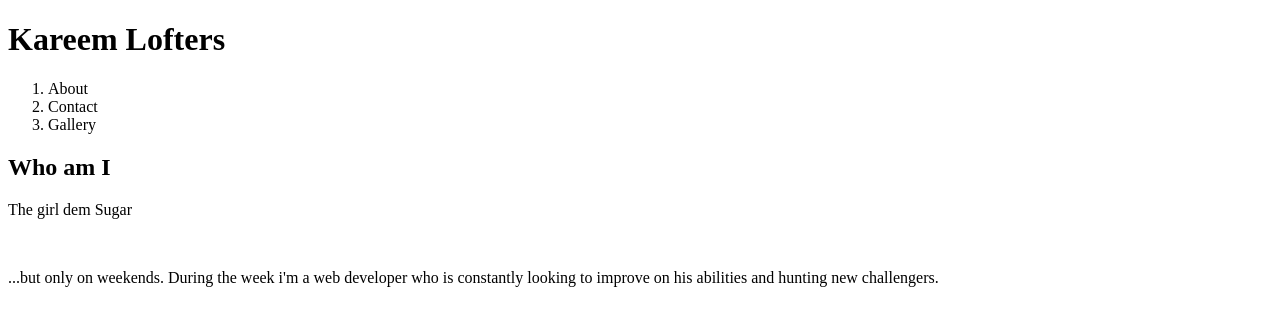
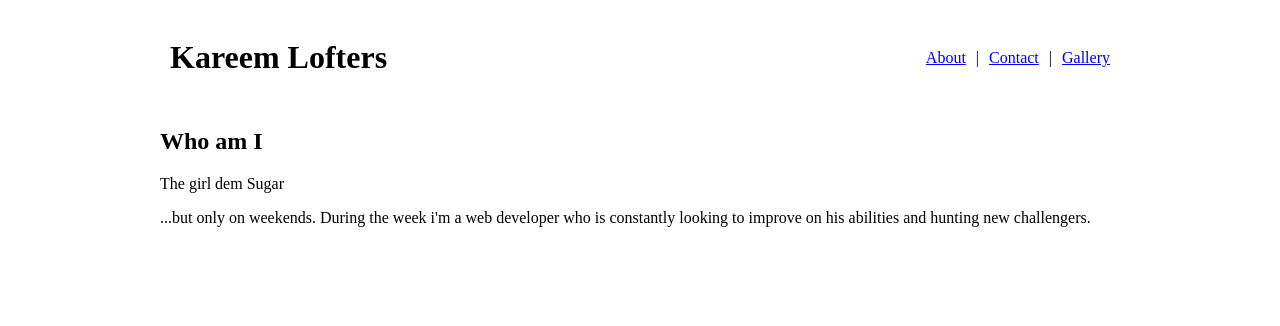
Before and after one commit to thinkLoft/Basic-Portfolio, a plain HTML site: page index.html in a window 1280 px wide. Drawn offline with Linux system fonts and the light colour scheme.

Commit message:
added css and modified html

```diff
--- a/assets/styles.css
+++ b/assets/styles.css
@@ -0,0 +1,22 @@
+.nav {
+    display: flex;
+    align-items: center;
+}
+
+.nav a {
+    margin: 0 10px;
+}
+
+.header {
+    display: flex;
+    justify-content: space-between;
+}
+
+.header, .main {
+    width: 960px;
+    margin: 0 auto;
+}
+
+.logo {
+    padding: 10px;
+}
--- a/index.html
+++ b/index.html
@@ -3,30 +3,29 @@
   <head>
     <meta charset="UTF-8">
     <title>Kareem Lofters</title>
+    <!-- <link rel="stylesheet" href="assets/reset.css" type="text/css"> -->
+    <link rel="stylesheet" href="assets/styles.css" type="text/css">
+
   </head>
 
   <body>
-  <header>
-      <div>
+  <header class="header">
+      <div class="logo">
 
-        <h1>Kareem Lofters</h1>
+        <h1 class="name">Kareem Lofters</h1>
 
       </div>
 
-      <div>
-          <ol>
-              <li>About</li>
-              <li>Contact</li>
-              <li>Gallery</li>
-          </ol>
-      </div>
+      <div class="nav">
+          <a href="#">About</a> |
+          <a href="#">Contact</a> |
+          <a href="#">Gallery</a>
 
   </header>
 
-  <div>
+  <div class="main">
       <h2>Who am I</h2>
       <p>The girl dem Sugar</p>
-      <br>
       <p>...but only on weekends. During the week i'm a web developer who is constantly looking to improve on his abilities and hunting new challengers.</p>
       <p></p>
   </div>
```
